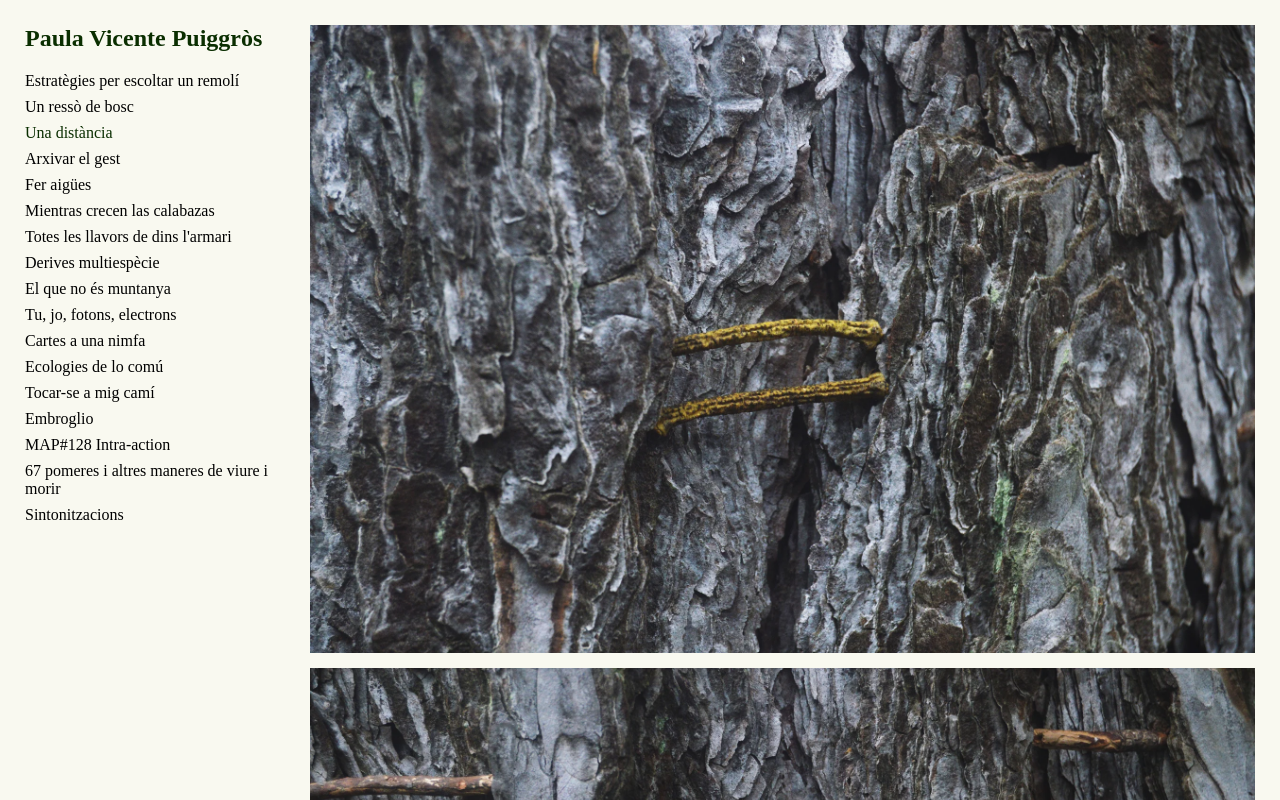
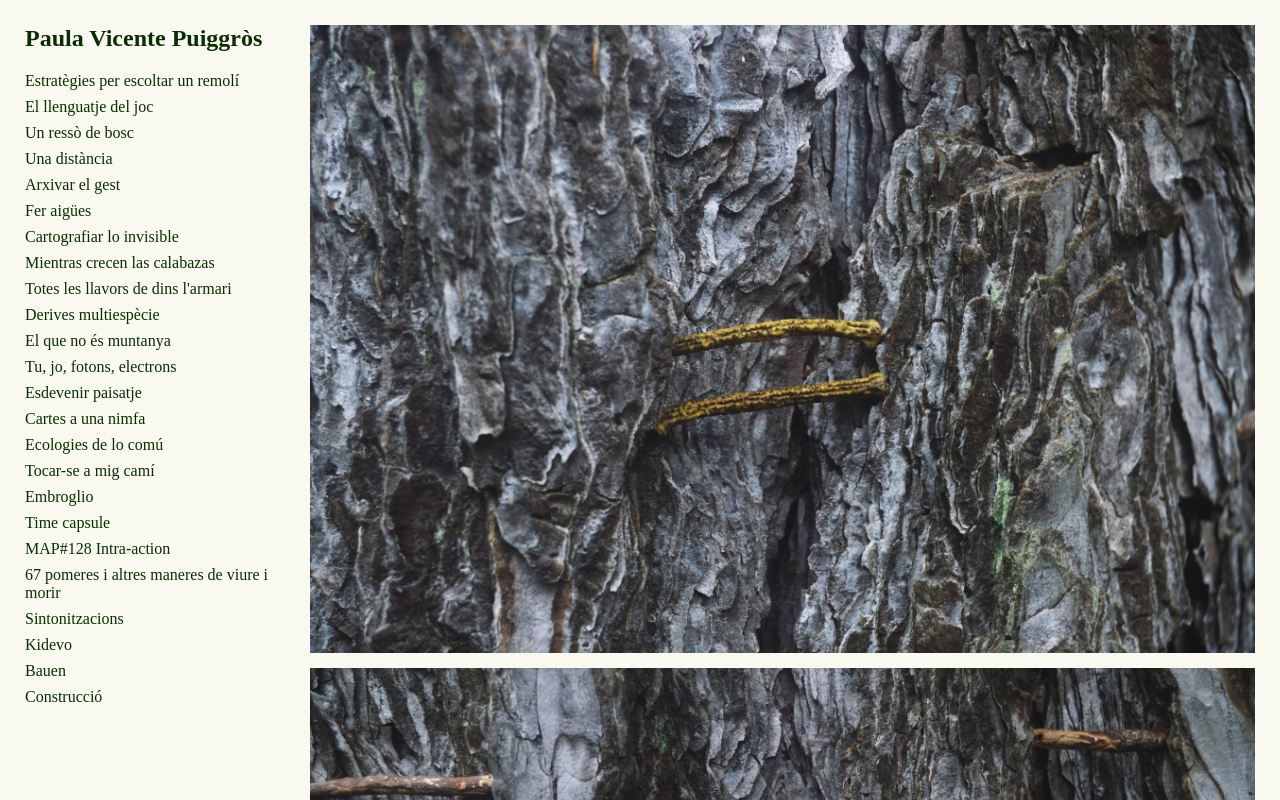
Before and after one commit to paulavicentepuiggros/website, a plain HTML site: page distancia.html in a window 1280 px wide. Shown: the top 800 px of the page. Drawn offline with Linux system fonts and the light colour scheme.

Commit message:
ultimes fotos distancia

```diff
--- a/distancia.html
+++ b/distancia.html
@@ -12,37 +12,44 @@
         <h2><a href="index.html">Paula Vicente Puiggròs</a></h2>
         <input type="checkbox" id="toggle-menu" class="menu-check">
         <label for="toggle-menu" class="menu-boto">Projectes</label>
-        <p>Estratègies per escoltar un remolí</p>
-        <p>Un ressò de bosc</p>
+        <p><a href="estrategies.html">Estratègies per escoltar un remolí</a></p>
+        <p><a href="joc.html">El llenguatje del joc</a></p>
+        <p><a href="resso.html">Un ressò de bosc</a></p>
         <p><a href="distancia.html">Una distància</a></p>
-        <p>Arxivar el gest</p>
-        <p>Fer aigües</p>
-        <p>Mientras crecen las calabazas</p>
-        <p>Totes les llavors de dins l'armari</p>
-        <p>Derives multiespècie</p>
-        <p>El que no és muntanya</p>
-        <p>Tu, jo, fotons, electrons</p>
-        <p>Cartes a una nimfa</p>
-        <p>Ecologies de lo comú</p>
-        <p>Tocar-se a mig camí</p>
-        <p>Embroglio</p>
-        <p>MAP#128 Intra-action</p>
-        <p>67 pomeres i altres maneres de viure i morir</p>
-        <p>Sintonitzacions</p>
+        <p><a href="gest.html">Arxivar el gest</a></p>
+        <p><a href="aigües.html">Fer aigües</a></p>
+        <p><a href="cartografiar.html">Cartografiar lo invisible</a></p>
+        <p><a href="calabazas.html">Mientras crecen las calabazas</a></p>
+        <p><a href="llavors.html">Totes les llavors de dins l'armari</a></p>
+        <p><a href="derives.html">Derives multiespècie</a></p>
+        <p><a href="muntanya.html">El que no és muntanya</a></p>
+        <p><a href="Tu,jo,fotons,electrons.html">Tu, jo, fotons, electrons</a></p>
+        <p><a href="paisatje.html">Esdevenir paisatje</a></p>
+        <p><a href="nimfa.html">Cartes a una nimfa</a></p>
+        <p><a href="ecologies.html">Ecologies de lo comú</a></p>
+        <p><a href="migcami.html">Tocar-se a mig camí</a></p>
+        <p><a href="embroglio.html">Embroglio</a></p>
+        <p><a href="time-capsule.html">Time capsule</a></p>
+        <p><a href="map128.html">MAP#128 Intra-action</a></p>
+        <p><a href="67pomeres.html">67 pomeres i altres maneres de viure i morir</a></p>
+        <p><a href="sintonitzacions.html">Sintonitzacions</a></p>
+        <p><a href="kidevo.html">Kidevo</a></p>
+        <p><a href="bauen.html">Bauen</a></p>
+        <p><a href="construccio.html">Construcció</a></p>
     </div>
     <div class="columnas">
         <img src="distancia/23.webp" alt="tronc arbre">
         <img src="distancia/24.webp" alt="tronc arbre">
         <img src="distancia/9.webp" alt="pals">
-        <img src="distancia/8.webp" alt="pals"
+        <img src="distancia/8.webp" alt="pals">
         <img src="distancia/18.webp" alt="pinyes">
         <img src="distancia/11.webp" alt="pinyes">
         <img src="distancia/23.webp" alt="tronc arbre">
         <img src="distancia/24.webp" alt="tronc arbre">
         <img src="distancia/4.webp"  alt="pedres">
-        <img src="distancia/1(1).webp"alt="pinyes">
+        <img src="distancia/28.webp"alt="pinyes">
         <img src="distancia/30.webp" alt="pinyes">
-        <img src="distancia/10.webp"  alt="pedres">
+        <img src="distancia/34.webp"  alt="pedres">
 
 
 
```
Also changed, not shown: distancia/1 (1).webp (deleted), distancia/28.jpg (deleted), distancia/28.webp.
